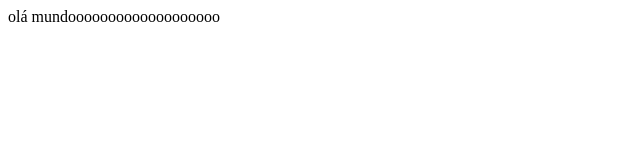
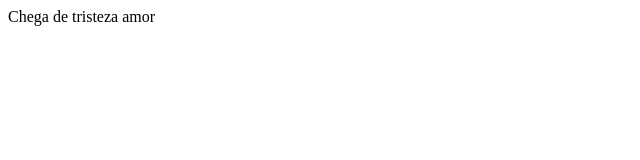
Before and after one commit to LuizVerteiro/trainee-g4-cpe, a React (Vite) app in the folder trainee-cpe/: page / in a window 1280 px wide. Shown: the top 160 px of the page, without its empty margins (0-640 px from the left). Built offline with nearby package versions, Linux system fonts and the light colour scheme.

Commit message:
Mais testes com os arquivos
Alguns testes com arquivos e dando commit

```diff
--- a/trainee-cpe/src/App.jsx
+++ b/trainee-cpe/src/App.jsx
@@ -1,8 +1,9 @@
+import Cadastro from "./Pages/Cadastro/Cadastro"
 
 function App() {
   return (
     <div>
-      olá mundooooooooooooooooooo
+      <Cadastro/>
     </div>
   )
 }
--- a/trainee-cpe/src/Pages/Cadastro/Cadastro.jsx
+++ b/trainee-cpe/src/Pages/Cadastro/Cadastro.jsx
@@ -0,0 +1,12 @@
+function Cadastro(){
+
+
+    return(
+        <div>
+            Chega de tristeza amor
+
+        </div>
+    )
+}
+
+export default Cadastro;
--- a/trainee-cpe/src/Pages/Cadastro/Index.js
+++ b/trainee-cpe/src/Pages/Cadastro/Index.js
@@ -0,0 +1 @@
+export {default} from "./Cadastro"
--- a/trainee-cpe/src/Pages/Cadastro/Styles.js
+++ b/trainee-cpe/src/Pages/Cadastro/Styles.js
@@ -0,0 +1 @@
+sss
```
